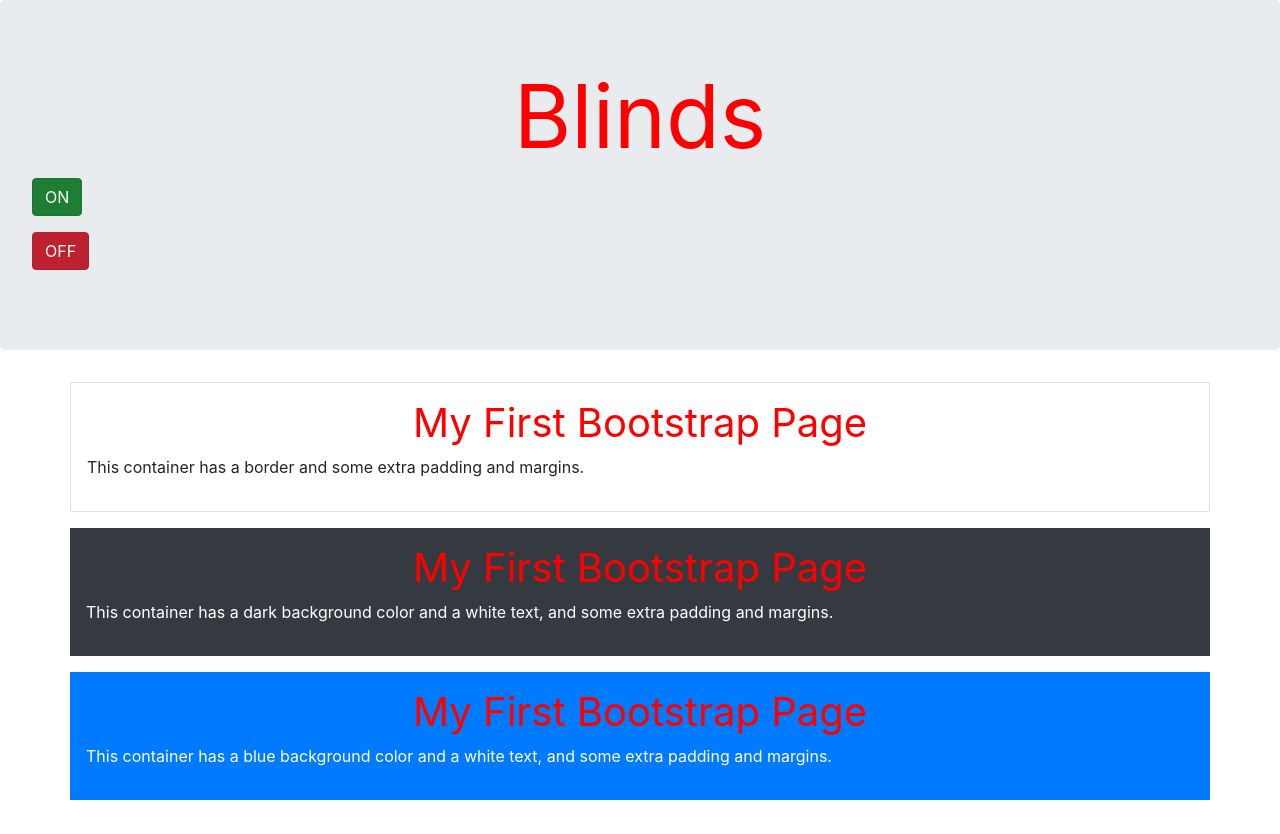
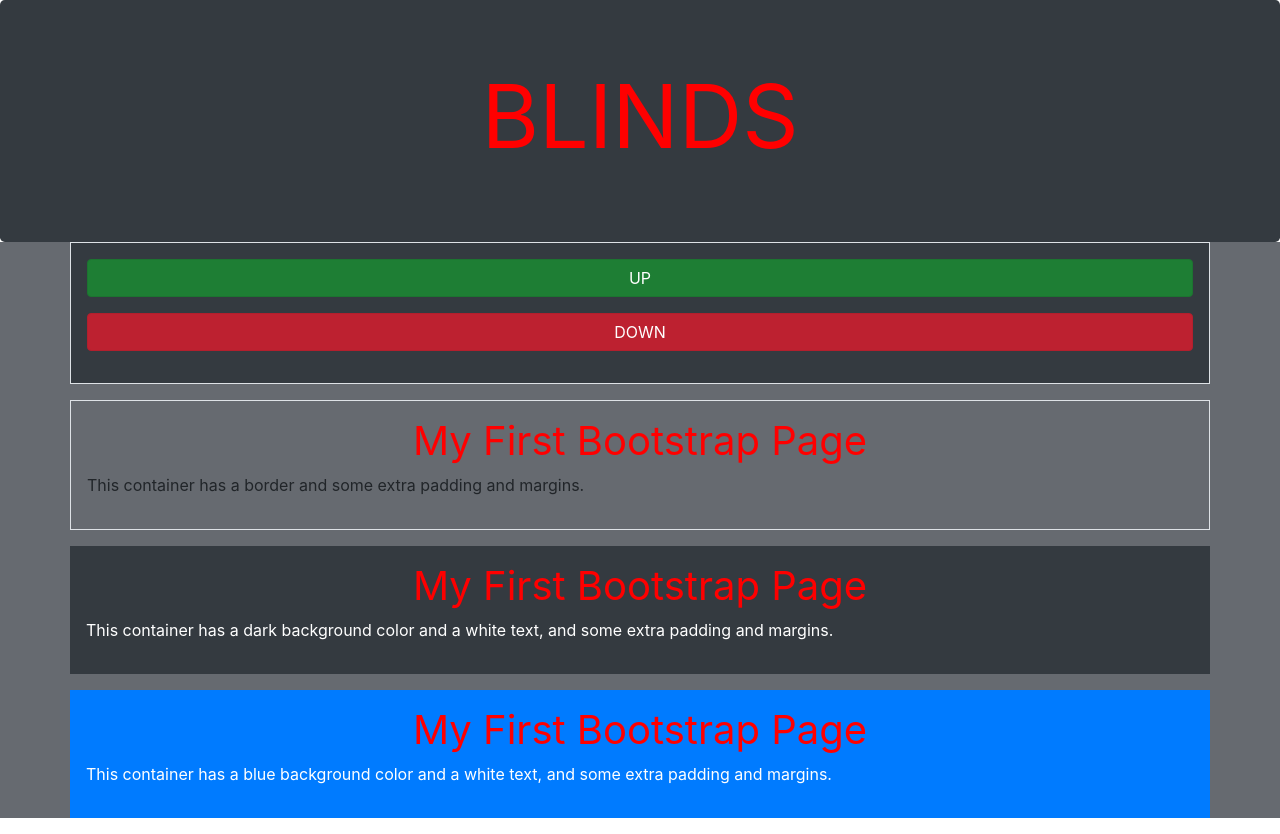
Before and after one commit to PavelKosnar/Zaverecny-projekt, a plain HTML site: page data/index.html in a window 1280 px wide. Drawn offline with nearby package versions, Linux system fonts and the light colour scheme.

Commit message:
Upraveni stranky a simulace motoru

```diff
--- a/data/index.html
+++ b/data/index.html
@@ -5,17 +5,22 @@
     <meta charset="UTF-8">
     <meta http-equiv="X-UA-Compatible" content="IE=edge">
     <meta name="viewport" content="width=device-width, initial-scale=1.0">
-    <title>Blinds</title>
+    <title>BLINDS</title>
 
     <link rel="stylesheet" type="text/css" href="style.css">
     <link rel="stylesheet" href="https://cdn.jsdelivr.net/npm/bootstrap@4.6.1/dist/css/bootstrap.min.css">
 </head>
 
 <body>
-    <div class="jumbotron">
-        <h1 class="home display-2">Blinds</h1>
-        <p><a href="/on"><button class="btn btn-success active">ON</button></a></p>
-        <p><a href="/off"><button class="btn btn-danger active">OFF</button></a></p>
+    <header>
+        <div class="jumbotron bg-dark" style="margin: 0">
+            <h1 class="home display-2">BLINDS</h1>
+        </div>
+    </header>
+    <main>
+        <div class="container p-3 my-3 border bg-dark" style="margin-top: 0 !important;">
+            <p><a href="/up"><button class="btn btn-success active btn-block">UP</button></a></p>
+            <p><a href="/down"><button class="btn btn-danger active btn-block">DOWN</button></a></p>
         </div>
 
         <div class="container p-3 my-3 border">
@@ -32,6 +37,10 @@
             <h1>My First Bootstrap Page</h1>
             <p>This container has a blue background color and a white text, and some extra padding and margins.</p>
         </div>
+    </main>
+    <footer>
+
+    </footer>
 
     <script src="https://code.jquery.com/jquery-3.3.1.min.js"></script>
     <script src="https://cdnjs.cloudflare.com/ajax/libs/popper.js/1.14.7/umd/popper.min.js"
--- a/data/style.css
+++ b/data/style.css
@@ -1,3 +1,7 @@
+main {
+    background-color: #666a70;
+}
+
 h1 {
     text-align: center;
     color: red;
```
Also changed, not shown: 2 other files. Lines whose indentation alone changed are shown as unchanged.
